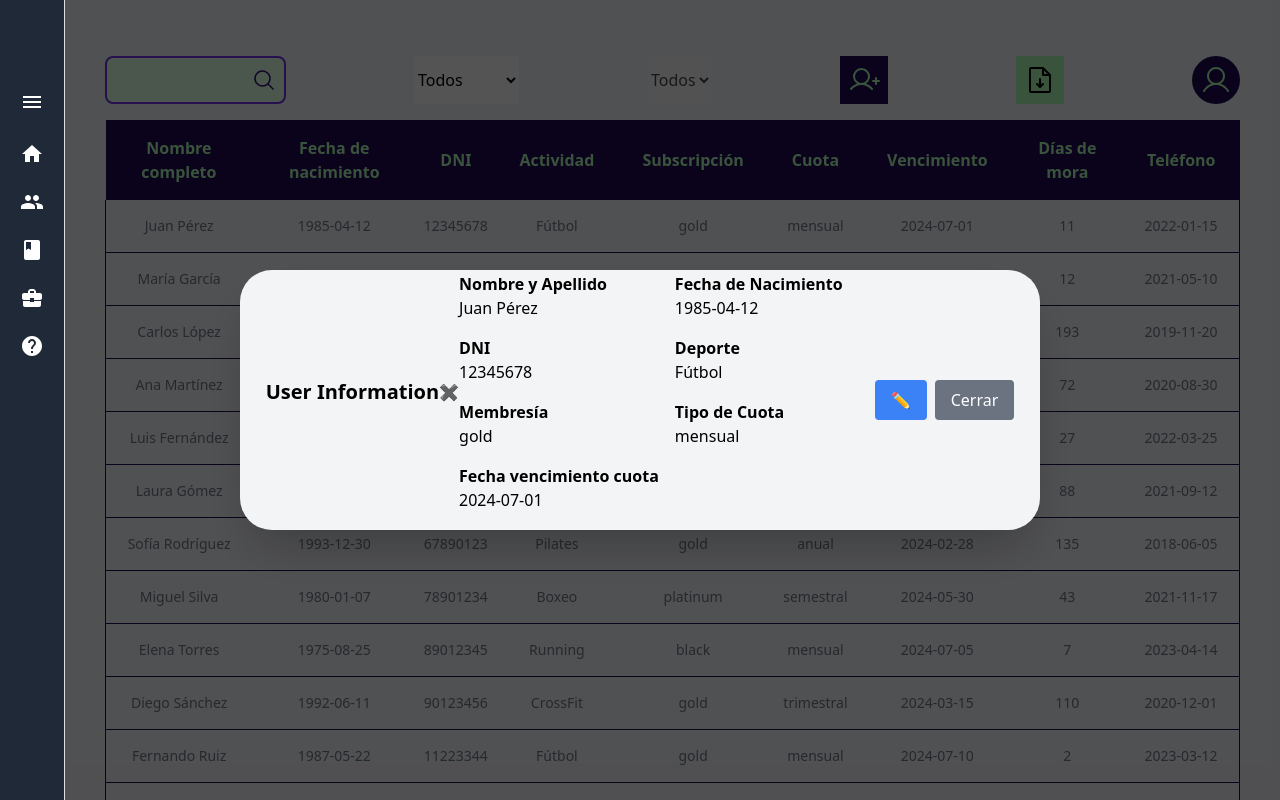
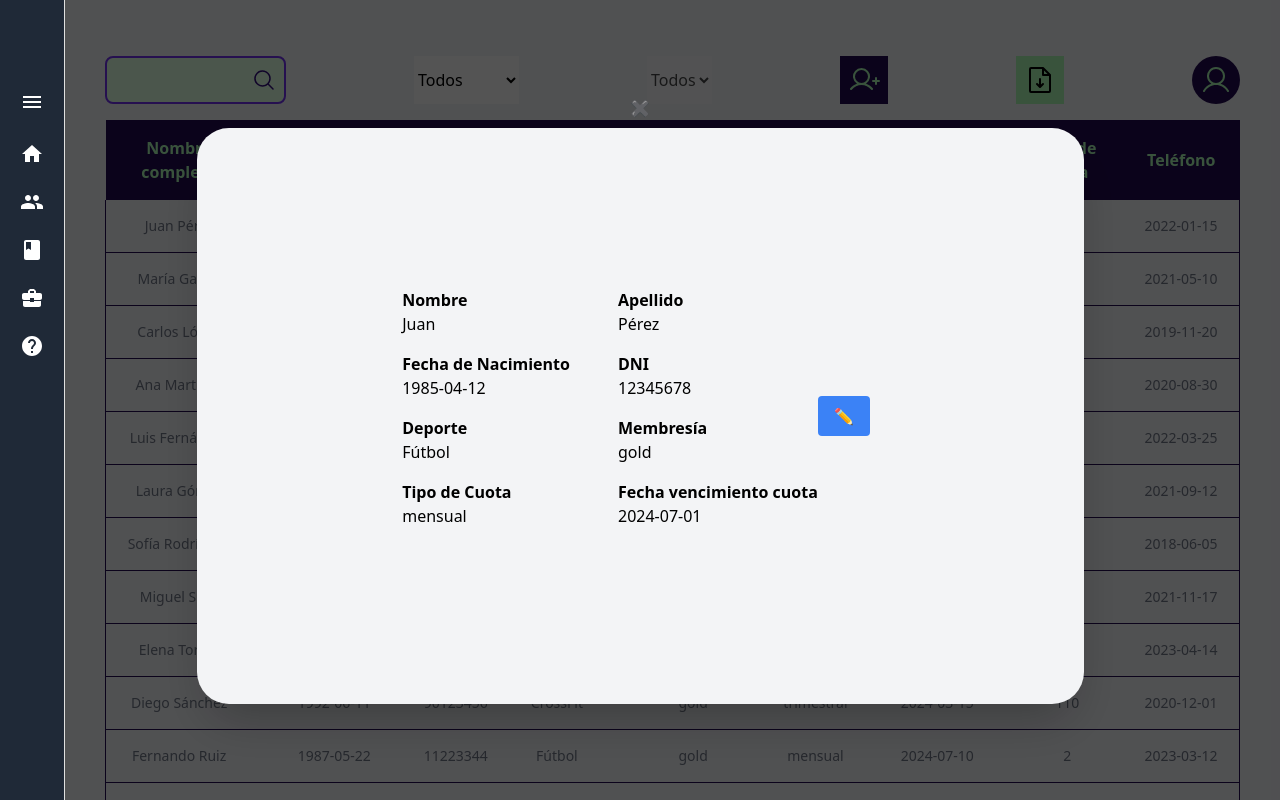
Before and after one commit to No-Country-simulation/s16-24-t-java-react, a React (Vite) app in the folder client/: page / in a window 1280 px wide. Both pictures are taken after a click on the element 672 px from the left and 226 px from the top of the page. Shown: the top 800 px of the page. Built offline with nearby package versions, Linux system fonts and the light colour scheme.

Commit message:
commit pre - git pull

```diff
--- a/client/src/components/modals/userDetail.jsx
+++ b/client/src/components/modals/userDetail.jsx
@@ -1,7 +1,7 @@
 import React, { useState } from 'react';
 import Modal from "./modal"
 
-const UserDetail = ({ usuarioCorrecto, profile, onClose, userData, onSave }) => {
+const UserDetail = ({ usuarioCorrecto, profile, handleProfileModal, userData, onSave }) => {
   const [isEditing, setIsEditing] = useState(false);
   const [formData, setFormData] = useState(userData);
   const {
@@ -18,7 +18,11 @@ const UserDetail = ({ usuarioCorrecto, profile, onClose, userData, onSave }) =>
 
   console.log(usuarioCorrecto)
 
-   const handleEditClick = () => {
+  const nomSeparado = nombreCompleto.split(" ")
+  const apellido = nomSeparado.pop()
+  const nombres = nomSeparado.join(" ")
+
+  const handleEditClick = () => {
     setIsEditing(true);
   };
 
@@ -34,19 +38,26 @@ const UserDetail = ({ usuarioCorrecto, profile, onClose, userData, onSave }) =>
 
   return (
     <Modal>
-    <div className="relative inset-0 flex justify-center items-center bg-gray-100 w-[800px] h-[260px] rounded-[32px] shadow-2xl" onClick={(e) => e.stopPropagation()}>
+    <button onClick={handleProfileModal} className="text-red-500 left top">✖</button>
 
-        <div className="flex justify-between items-center mb-4">
-          <h2 className="text-xl font-semibold">User Information</h2>
-          <button onClick={onClose} className="text-red-500">✖</button>
-        </div>
+    <div className="relative inset-0 flex justify-center items-center bg-gray-100 w-[887px] h-[576px] rounded-[32px] shadow-2xl" onClick={(e) => e.stopPropagation()}>
+
+
         <div className="grid grid-cols-2 gap-4 mb-4">
           <div className="flex flex-col">
-            <label className="font-semibold">Nombre y Apellido</label>
+            <label className="font-semibold">Nombre</label>
             {isEditing ? (
-              <input type="text" name="nombreApellido" value={nombreCompleto} onChange={handleChange} className="border p-2" />
+              <input type="text" name="nombre" value={nombres} onChange={handleChange} className="border p-2" />
             ) : (
-              <p>{nombreCompleto}</p>
+              <p>{nombres}</p>
+            )}
+          </div>
+          <div className="flex flex-col">
+            <label className="font-semibold">Apellido</label>
+            {isEditing ? (
+              <input type="text" name="apellido" value={apellido} onChange={handleChange} className="border p-2" />
+            ) : (
+              <p>{apellido}</p>
             )}
           </div>
           <div className="flex flex-col">
@@ -120,7 +131,7 @@ const UserDetail = ({ usuarioCorrecto, profile, onClose, userData, onSave }) =>
           ) : (
             <button onClick={handleEditClick} className="bg-blue-500 text-white py-2 px-4 rounded mr-2">✏️</button>
           )}
-          <button onClick={onClose} className="bg-gray-500 text-white py-2 px-4 rounded">Cerrar</button>
+
         </div>
 
     </div>
--- a/client/src/components/table/table.jsx
+++ b/client/src/components/table/table.jsx
@@ -404,7 +404,7 @@ function Table({ handleLogOut }) {
         </table>
       </div>
       {newMember && <CreateUser handleNewMember={handleNewMember} closeCallback={() => setNewMember(false)}/>}
-      {profileModal && <UserDetail usuarioCorrecto={Users.filter((user) => user.dni === userID)} />}
+      {profileModal && <UserDetail handleProfileModal={handleProfileModal} usuarioCorrecto={Users.filter((user) => user.dni === userID)} />}
 
     </>
 
```
